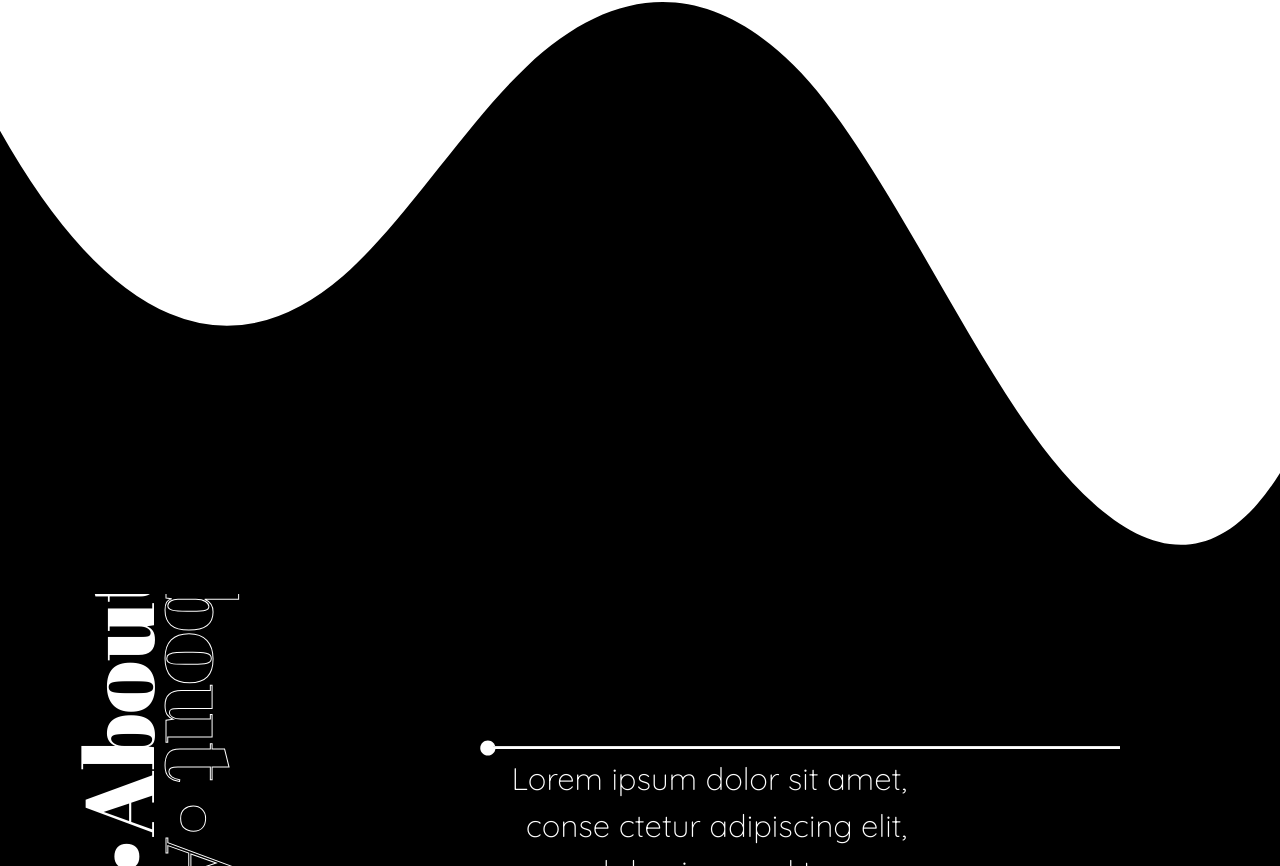
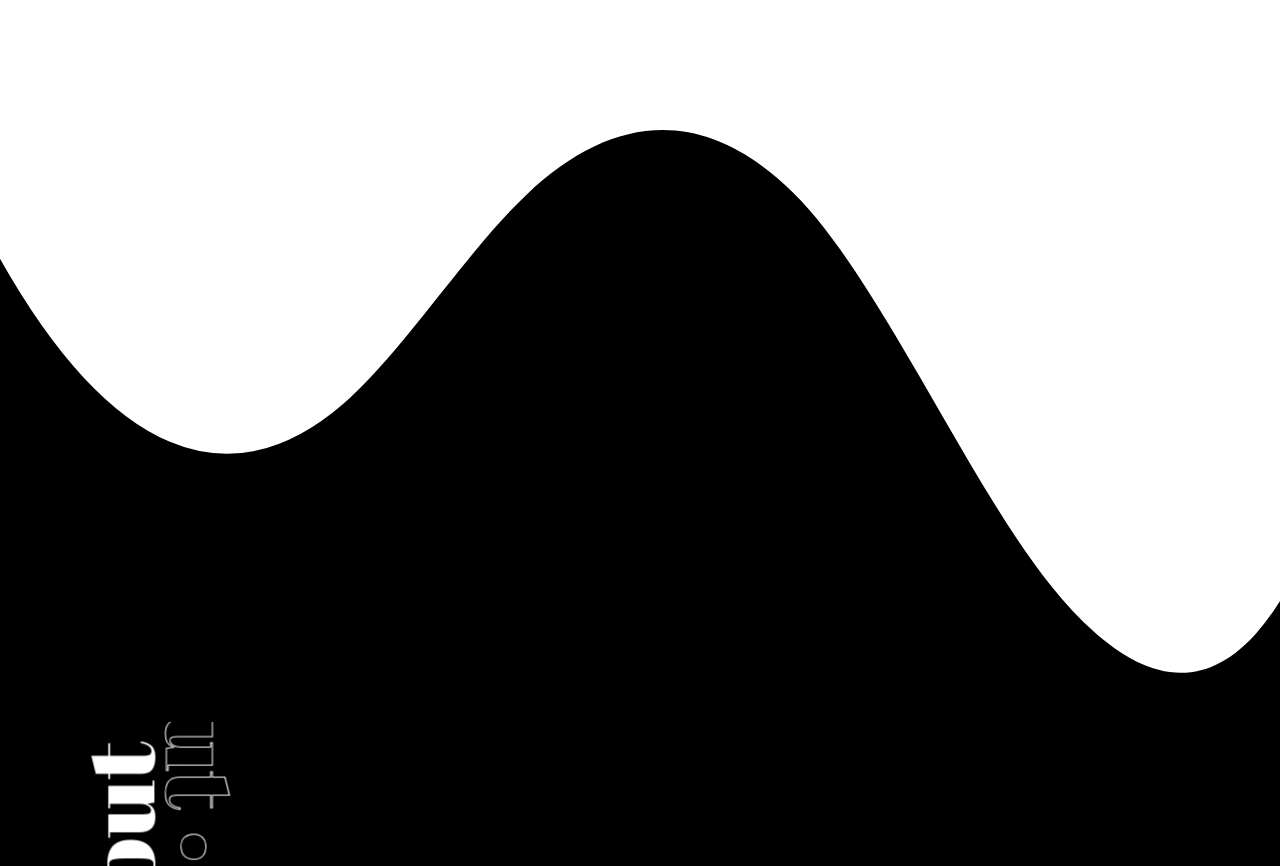
Before and after one commit to menthy-wu/menthy-wu.github.io, a Next.js app: page / in a window 1280 px wide. Shown: the part 814-1680 px from the top of the page. Built offline with nearby package versions, Linux system fonts and the light colour scheme.

Commit message:
about moving

```diff
--- a/components/About.jsx
+++ b/components/About.jsx
@@ -1,18 +1,37 @@
 import React from "react";
 import { FaCircle } from "react-icons/fa";
-
+import RollingText from "./RollingText";
 
 const About = () => {
   return (
-    <section id="about" className=" w-full flex flex-col min-h-screen mb-[400px] items-start justify-start">
+    <section
+      id="about"
+      className=" w-full flex flex-col min-h-screen mb-[400px] items-start justify-start"
+    >
       <div className="bg-black w-full m-0 p-0 flex flex-row min-h-screen">
         <div className="w-1/4 justify-center items-center flex ">
           <div className="flex flex-row h-full">
             <div className="h-full w-[105px] flex justify-center items-center overflow-hidden">
-              <div className="rotate-270 whitespace-nowrap font-abril text-10xl text-white ">About •About•About •</div>
+              <div className="rotate-270 whitespace-nowrap  ">
+                <RollingText
+                  wrapper=" w-full md:h-[105px]"
+                  font="text-left font-abril text-10xl text-white"
+                  baseVelocity={5}
+                >
+                  About •
+                </RollingText>
+              </div>
             </div>
             <div className="ml-[-20px] h-full w-[105px] flex justify-center items-center overflow-hidden">
-              <div className="rotate-90 whitespace-nowrap font-abril text-10xl white-stroke ">About •About•About •</div>
+              <div className="rotate-90 whitespace-nowrap  ">
+                <RollingText
+                  wrapper=" w-full md:h-[105px]"
+                  font="text-left font-abril text-10xl white-stroke"
+                  baseVelocity={5}
+                >
+                  About •
+                </RollingText>
+              </div>
             </div>
           </div>
         </div>
@@ -24,20 +43,19 @@ const About = () => {
                 <hr className="ml-[-3px] bg-white h-[2px] w-full" />
               </div>
               <div className="font-quicksand text-white md:text-3xl w-2/3 text-right">
-                Lorem ipsum dolor sit amet, conse
-                ctetur adipiscing elit, sed do eiusmo
-                d tempor incididunt ut labore et dolore magna  laborum.
+                Lorem ipsum dolor sit amet, conse ctetur adipiscing elit, sed do
+                eiusmo d tempor incididunt ut labore et dolore magna laborum.
               </div>
             </div>
             <div className="flex flex-col items-end mt-6">
               <div className="font-quicksand text-white md:text-3xl w-2/3 text-left">
-                Lorem ipsum dolor sit amet, conse
-                ctetur adipiscing elit, sed do eiusmo
-                d tempor incididunt ut labore et dolore magna  laborum.
+                Lorem ipsum dolor sit amet, conse ctetur adipiscing elit, sed do
+                eiusmo d tempor incididunt ut labore et dolore magna laborum.
               </div>
             </div>
           </div>
-        </div></div>
+        </div>
+      </div>
     </section>
   );
 };
--- a/components/Landing.jsx
+++ b/components/Landing.jsx
@@ -7,7 +7,7 @@ const Landing = ({ setCursorVariant }) => {
   return (
     <section
       id="landing"
-      className="w-full bg-gray flex flex-col items-center h-[700px] min-h-screen sticky top-0"
+      className="w-full bg-gray flex flex-col items-center h-[700px] min-h-screen sticky top-0 mb-32"
     >
       <Nav setCursorVariant={setCursorVariant} />
       <div className="h-12" />
```
